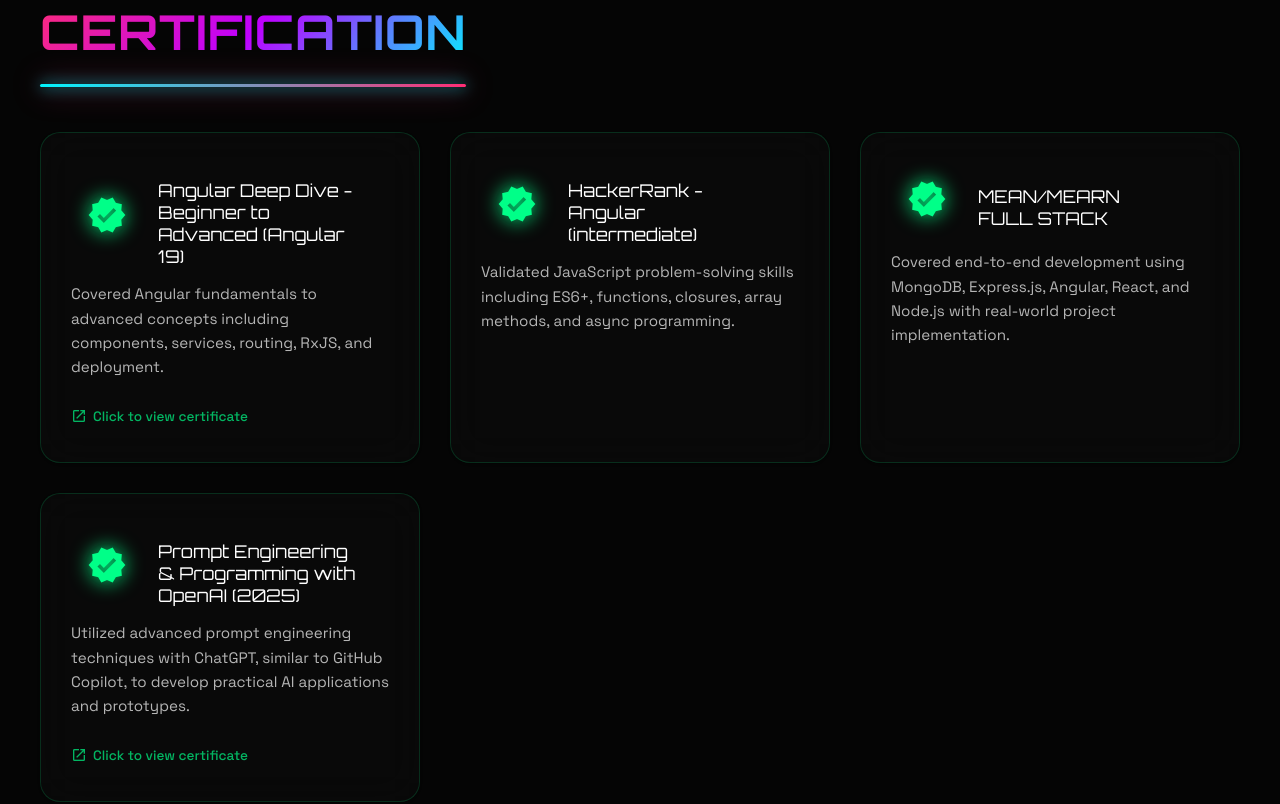
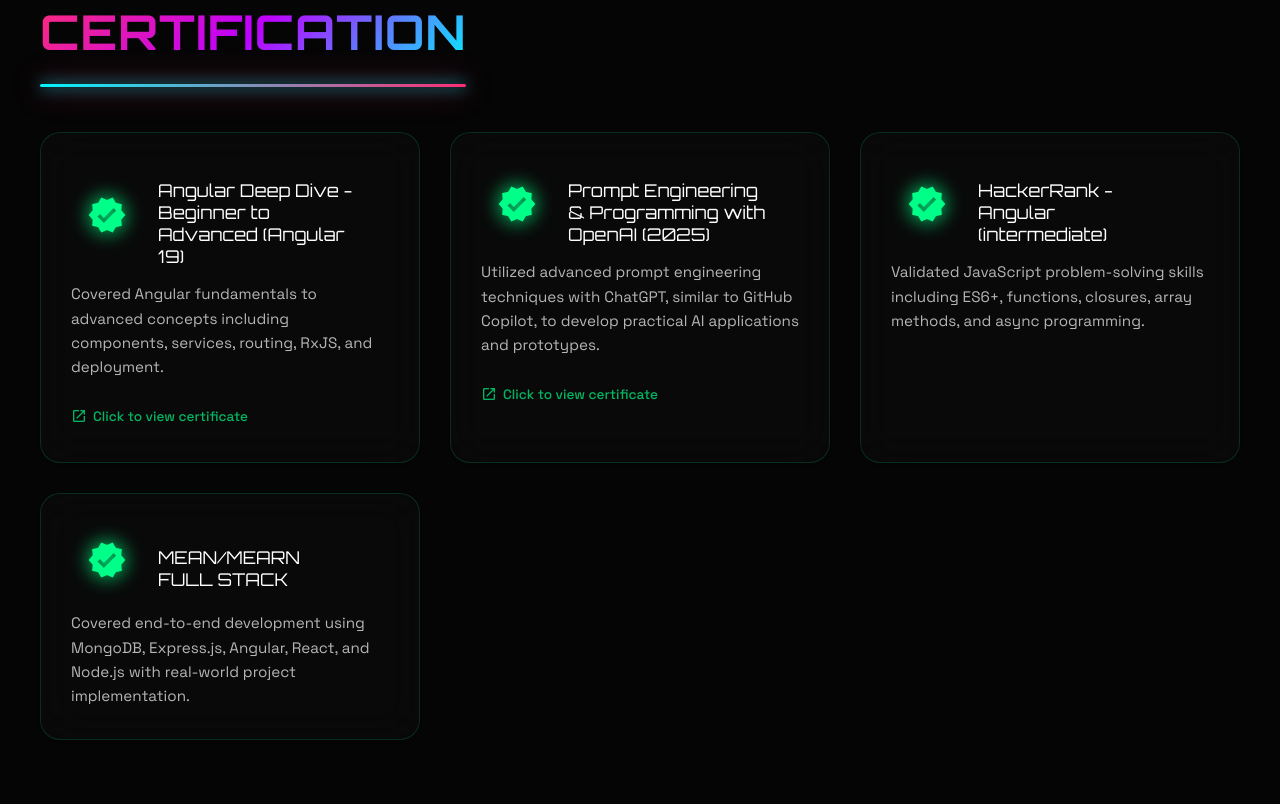
Before and after one commit to rahulennazhiyil/portfolio, an Angular app: page / in a window 1280 px wide. Shown: the part 4980-5784 px from the top of the page. Built offline with nearby package versions, Linux system fonts and the light colour scheme.

Commit message:
Add Angular A letter inside loader circles with gradient and pulse animation

```diff
--- a/src/app/components/certificates/certificates.component.ts
+++ b/src/app/components/certificates/certificates.component.ts
@@ -24,6 +24,12 @@
       link: 'https://www.udemy.com/certificate/UC-b154bac2-b4d2-4df8-876b-cd456c4ca5d7/',
     },
     {
+      title: 'Prompt Engineering & Programming with OpenAI (2025)',
+      description:
+        'Utilized advanced prompt engineering techniques with ChatGPT, similar to GitHub Copilot, to develop practical AI applications and prototypes.',
+      link: 'https://badges.plus.columbia.edu/da0875a6-67fd-423f-ae57-3fb9adb65f37#acc.AfKOWQoz',
+    },
+    {
       title: 'HackerRank - Angular (intermediate)',
       description:
         'Validated JavaScript problem-solving skills including ES6+, functions, closures, array methods, and async programming.',
@@ -33,11 +39,5 @@
       description:
         'Covered end-to-end development using MongoDB, Express.js, Angular, React, and Node.js with real-world project implementation.',
     },
-    {
-      title: 'Prompt Engineering & Programming with OpenAI (2025)',
-      description:
-        'Utilized advanced prompt engineering techniques with ChatGPT, similar to GitHub Copilot, to develop practical AI applications and prototypes.',
-      link: 'https://badges.plus.columbia.edu/da0875a6-67fd-423f-ae57-3fb9adb65f37#acc.AfKOWQoz',
-    },
   ];
 }
```
